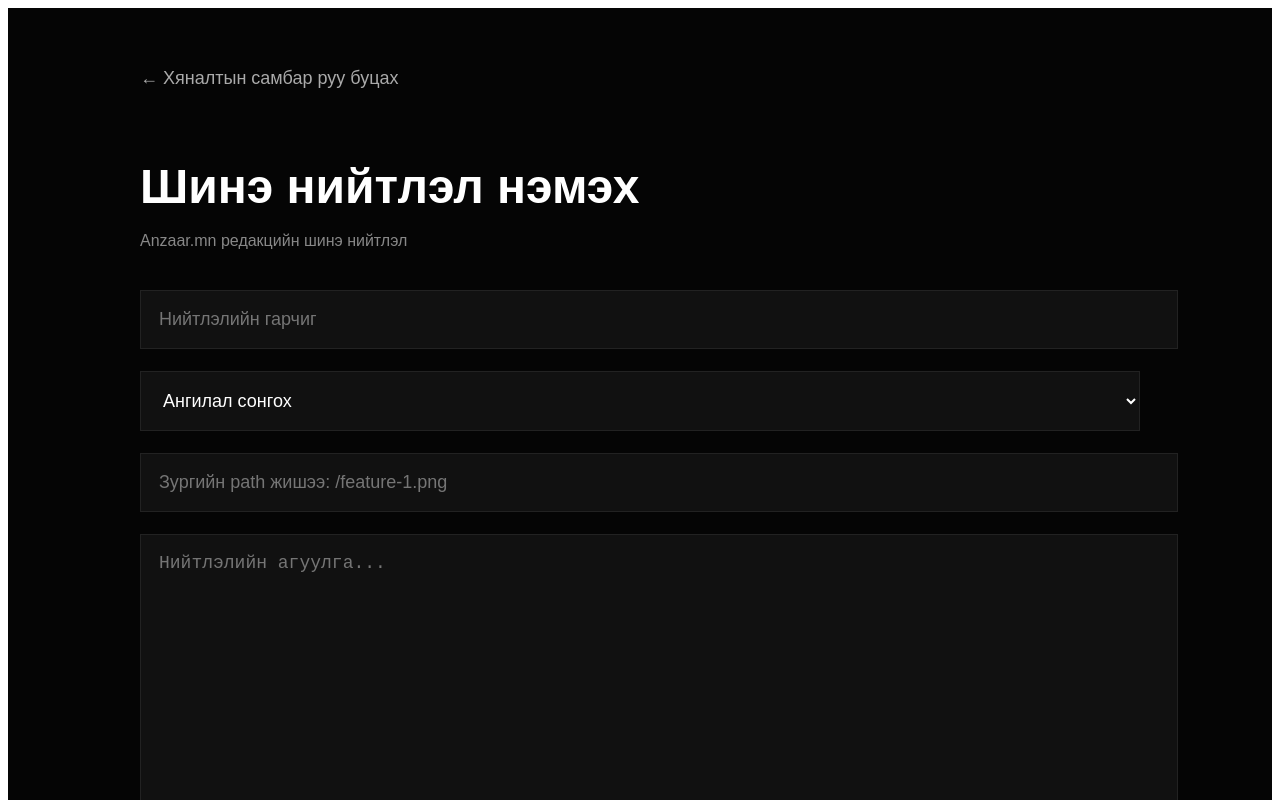
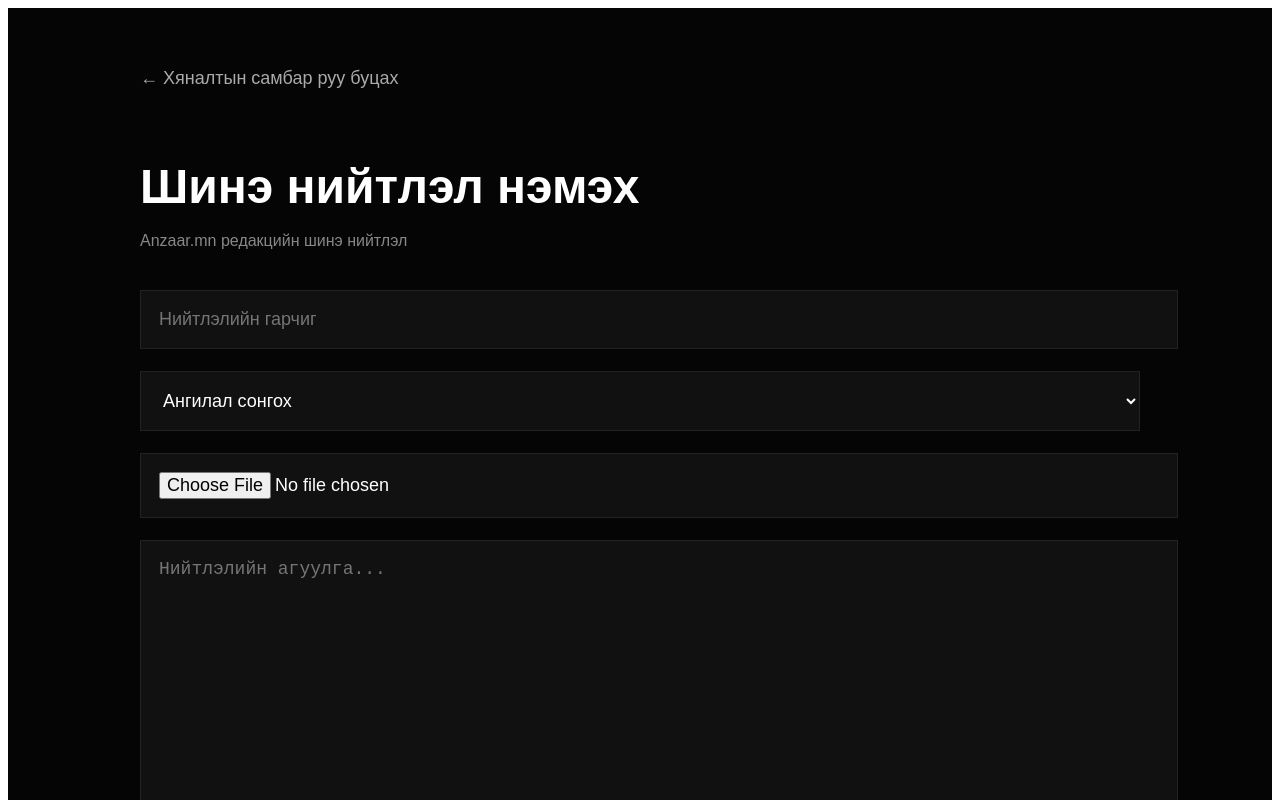
Before and after one commit to toogeemunkhtogtokh-ai/Anzaar-mn, a Next.js app: page /admin/new-post in a window 1280 px wide. Shown: the top 800 px of the page. Built offline with nearby package versions, Linux system fonts and the light colour scheme.

Commit message:
Update page.js

```diff
--- a/app/admin/new-post/page.js
+++ b/app/admin/new-post/page.js
@@ -82,12 +82,25 @@ window.location.href = "/admin";
           </select>
 
           <input
-            name="image"
-            value={form.image}
-            onChange={handleChange}
-            placeholder="Зургийн path жишээ: /feature-1.png"
-            style={inputStyle}
-          />
+  type="file"
+  accept="image/*"
+  onChange={(e) => {
+    const file = e.target.files[0];
+    if (!file) return;
+
+    const reader = new FileReader();
+
+    reader.onloadend = () => {
+      setForm({
+        ...form,
+        image: reader.result,
+      });
+    };
+
+    reader.readAsDataURL(file);
+  }}
+  style={inputStyle}
+/>
 
           <textarea
             name="content"
@@ -101,6 +114,19 @@ window.location.href = "/admin";
 
           <div style={previewBox}>
             <p style={previewLabel}>Preview</p>
+
+              {form.image && (
+  <img
+    src={form.image}
+    alt="preview"
+    style={{
+      width: "100%",
+      maxHeight: "320px",
+      objectFit: "cover",
+      marginBottom: "20px",
+    }}
+  />
+)}
             <h2 style={{ fontSize: 32, marginBottom: 10 }}>
               {form.title || "Нийтлэлийн гарчиг энд харагдана"}
             </h2>
```
